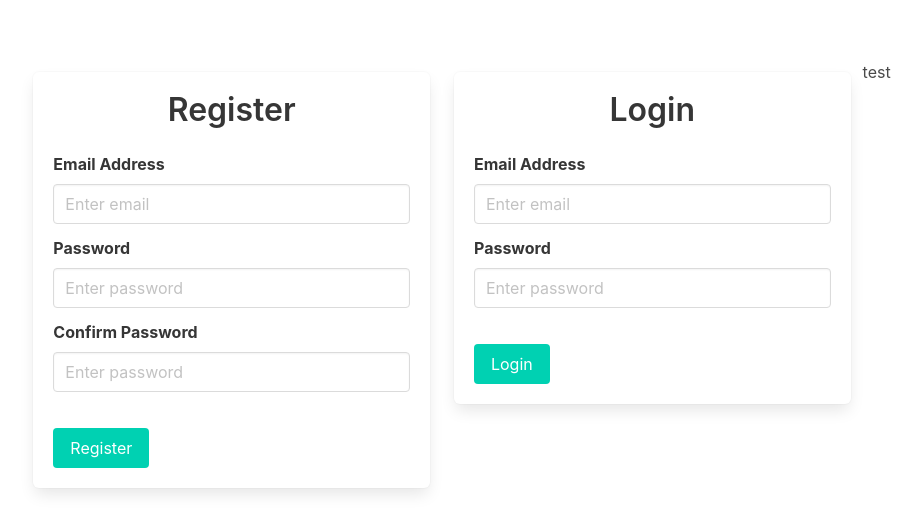
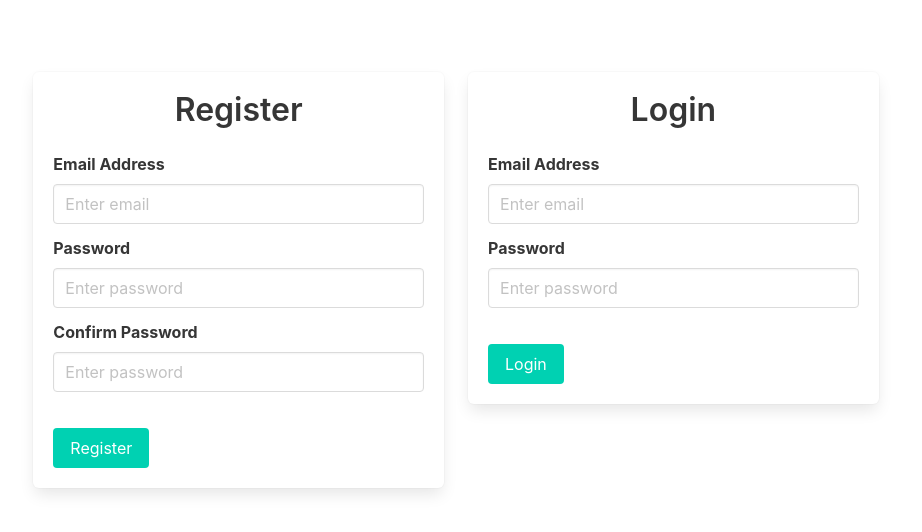
Before and after one commit to DavidKatz-il/social-relationships, a React (Create React App) app in the folder frontend/: page / in a window 1280 px wide. Shown: the top 532 px of the page, without its empty margins (184-1106 px from the left). Built offline with nearby package versions, Linux system fonts and the light colour scheme; no server answers.

Commit message:
test went well

```diff
--- a/frontend/src/App.jsx
+++ b/frontend/src/App.jsx
@@ -40,7 +40,6 @@ const App = () => {
           {!token ? (
             <div className="columns">
               <Register /> <Login />
-              <p>{"test"}</p>
             </div>
           ) : (
             <PersonsTable />
```
